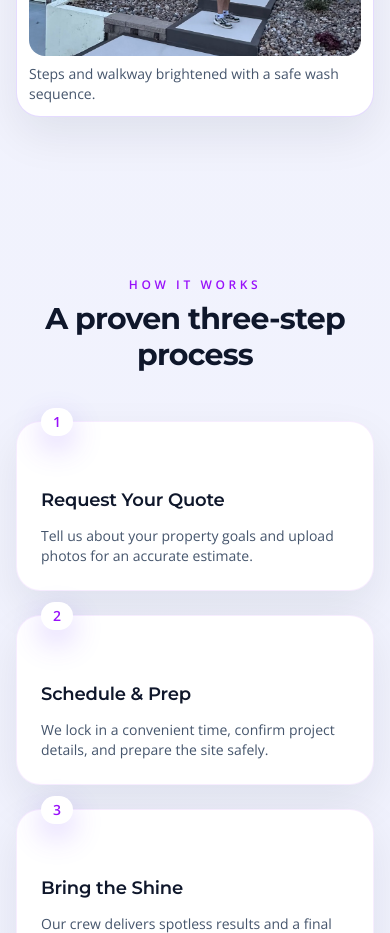
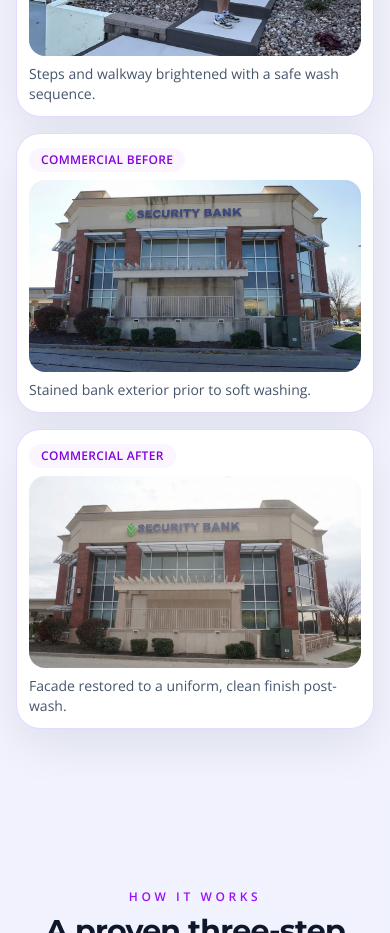
Before and after one commit to krcoffelt/SideBrosKC, a Next.js app: page / in a window 390 px wide. Shown: the part 4720-5653 px from the top of the page. Built offline with nearby package versions, Linux system fonts and the light colour scheme.

Commit message:
Add commercial facade before/after photos to about and home

```diff
--- a/src/app/about/page.tsx
+++ b/src/app/about/page.tsx
@@ -159,6 +159,48 @@
         </Container>
       </section>
 
+      <section className="bg-gradient-to-br from-white via-purple-50/70 to-white py-16">
+        <Container className="space-y-10">
+          <div className="space-y-3 text-center">
+            <p className="text-xs font-semibold uppercase tracking-[0.25em] text-purple-600">
+              Commercial Clean
+            </p>
+            <h2 className="text-3xl font-bold text-slate-900 sm:text-4xl">Bank facade refresh</h2>
+            <p className="text-base text-slate-600">
+              Restored a stained commercial facade to a clean, uniform finish without disrupting business.
+            </p>
+          </div>
+          <div className="grid gap-6 sm:grid-cols-2">
+            <figure className="overflow-hidden rounded-3xl border border-purple-500/15 shadow-[0_18px_55px_rgba(15,23,42,0.1)]">
+              <div className="flex items-center justify-between bg-purple-50 px-4 py-2 text-xs font-semibold uppercase tracking-wide text-purple-700">
+                <span>Before</span>
+                <span className="text-[10px] text-purple-500">SideBrosWebPic11</span>
+              </div>
+              <Image
+                src="/images/SideBrosWebPic11.jpg"
+                alt="Commercial facade before cleaning"
+                width={1200}
+                height={800}
+                className="h-[360px] w-full object-cover sm:h-[460px]"
+              />
+            </figure>
+            <figure className="overflow-hidden rounded-3xl border border-purple-500/15 shadow-[0_18px_55px_rgba(15,23,42,0.1)]">
+              <div className="flex items-center justify-between bg-purple-50 px-4 py-2 text-xs font-semibold uppercase tracking-wide text-purple-700">
+                <span>After</span>
+                <span className="text-[10px] text-purple-500">SideBrosWebPic12</span>
+              </div>
+              <Image
+                src="/images/SideBrosWebPic12.jpg"
+                alt="Commercial facade after cleaning"
+                width={1200}
+                height={800}
+                className="h-[360px] w-full object-cover sm:h-[460px]"
+              />
+            </figure>
+          </div>
+        </Container>
+      </section>
+
       <section className="bg-gradient-to-br from-white via-purple-50/60 to-white py-16">
         <Container className="space-y-8">
           <div className="space-y-3 text-center">
--- a/src/app/page.tsx
+++ b/src/app/page.tsx
@@ -41,6 +41,18 @@
     src: "/images/SideBrosWebPic3.webp",
     alt: "Steps and walkway after cleaning",
     caption: "Steps and walkway brightened with a safe wash sequence.",
+  },
+  {
+    badge: "Commercial Before",
+    src: "/images/SideBrosWebPic11.jpg",
+    alt: "Commercial facade before cleaning",
+    caption: "Stained bank exterior prior to soft washing.",
+  },
+  {
+    badge: "Commercial After",
+    src: "/images/SideBrosWebPic12.jpg",
+    alt: "Commercial facade after cleaning",
+    caption: "Facade restored to a uniform, clean finish post-wash.",
   },
 ];
 
```
Also changed, not shown: public/images/SideBrosWebPic11.jpg (added), public/images/SideBrosWebPic12.jpg (added).
